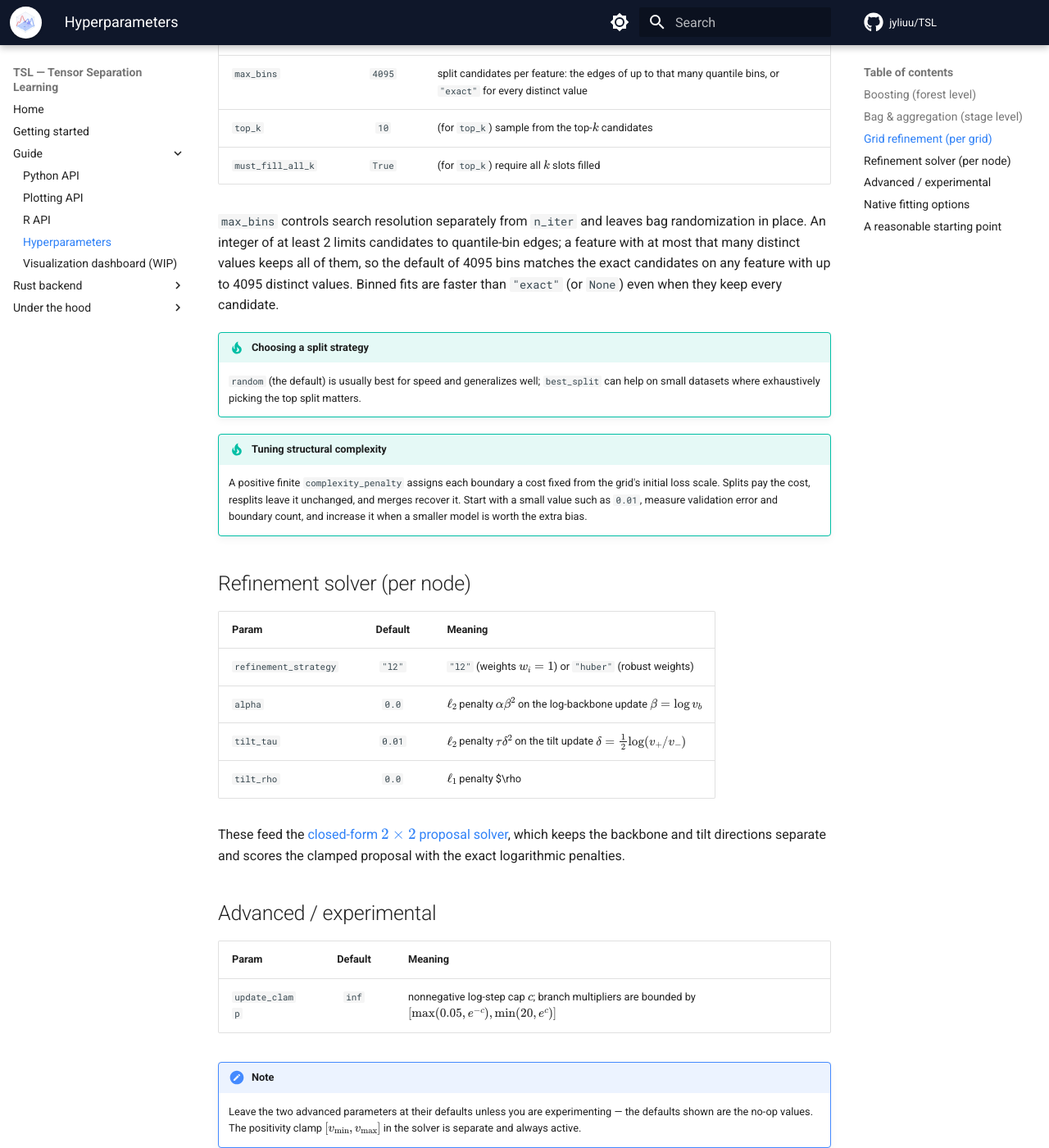
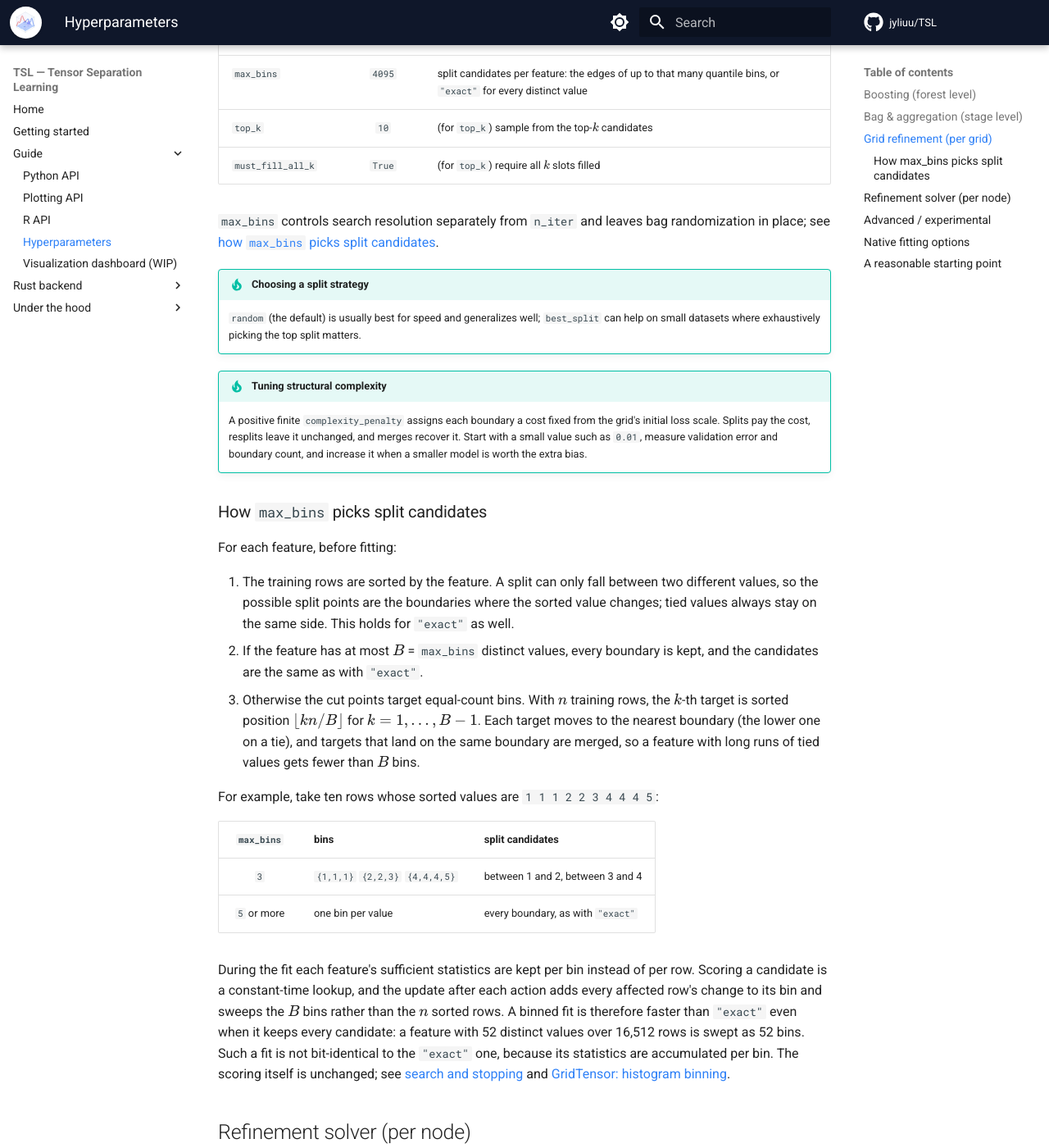
Before and after one commit to jyliuu/TSL, an MkDocs documentation site: the page built from docs/docs/guides/hyperparameters.md, in a window 1280 px wide and 1400 px high, scrolled down 1680 px. Shown: the whole window at 82% size. Built offline with MkDocs 1.6.1 and Material for MkDocs 9.7.7, drawn with Linux system fonts in a browser that asks for light colours; comment, search, counter and statistics services are not loaded.

Commit message:
docs: explain how max_bins picks split candidates
Walk through the quantile cut points, the case of a feature with at most
max_bins distinct values, a ten-row example, and why per-bin statistics
make binned fits faster than exact ones with the same candidates.

```diff
--- a/docs/docs/guides/hyperparameters.md
+++ b/docs/docs/guides/hyperparameters.md
@@ -52,11 +52,7 @@ The aggregation mode (`Mean` / `GeometricMean` / `Combined`) is set internally;
 | `must_fill_all_k` | `True` | (for `top_k`) require all $k$ slots filled |
 
 `max_bins` controls search resolution separately from `n_iter` and leaves bag
-randomization in place. An integer of at least 2 limits candidates to quantile-bin
-edges; a feature with at most that many distinct values keeps all of them, so the
-default of 4095 bins matches the exact candidates on any feature with up to 4095
-distinct values. Binned fits are faster than `"exact"` (or `None`) even when they
-keep every candidate.
+randomization in place; see [how `max_bins` picks split candidates](#how-max_bins-picks-split-candidates).
 
 !!! tip "Choosing a split strategy"
     `random` (the default) is usually best for speed and generalizes well; `best_split`
@@ -67,6 +63,39 @@ keep every candidate.
     grid's initial loss scale. Splits pay the cost, resplits leave it unchanged, and merges
     recover it. Start with a small value such as `0.01`, measure validation error and
     boundary count, and increase it when a smaller model is worth the extra bias.
+
+### How `max_bins` picks split candidates { #how-max_bins-picks-split-candidates }
+
+For each feature, before fitting:
+
+1. The training rows are sorted by the feature. A split can only fall between two
+   different values, so the possible split points are the boundaries where the sorted
+   value changes; tied values always stay on the same side. This holds for `"exact"`
+   as well.
+2. If the feature has at most $B$ = `max_bins` distinct values, every boundary is kept,
+   and the candidates are the same as with `"exact"`.
+3. Otherwise the cut points target equal-count bins. With $n$ training rows, the $k$-th
+   target is sorted position $\lfloor kn/B\rfloor$ for $k=1,\dots,B-1$. Each target moves
+   to the nearest boundary (the lower one on a tie), and targets that land on the same
+   boundary are merged, so a feature with long runs of tied values gets fewer than $B$
+   bins.
+
+For example, take ten rows whose sorted values are `1 1 1 2 2 3 4 4 4 5`:
+
+| `max_bins` | bins | split candidates |
+|:--:|---|---|
+| `3` | `{1,1,1}` `{2,2,3}` `{4,4,4,5}` | between 1 and 2, between 3 and 4 |
+| `5` or more | one bin per value | every boundary, as with `"exact"` |
+
+During the fit each feature's sufficient statistics are kept per bin instead of per
+row. Scoring a candidate is a constant-time lookup, and the update after each action
+adds every affected row's change to its bin and sweeps the $B$ bins rather than the
+$n$ sorted rows. A binned fit is therefore faster than `"exact"` even when it keeps
+every candidate: a feature with 52 distinct values over 16,512 rows is swept as 52
+bins. Such a fit is not bit-identical to the `"exact"` one, because its statistics
+are accumulated per bin. The scoring itself is unchanged; see
+[search and stopping](../math/fitting.md#search-boundary-budget-and-stopping) and
+[GridTensor: histogram binning](../code/grid-tensor.md#histogram-binning).
 
 ## Refinement solver (per node)
 
```
